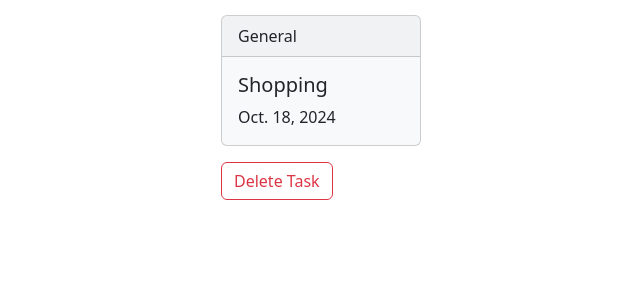
After one commit to Ftymusvy/TODOlist_DRF, a Django app: page /task/2 in a window 1280 px wide. The commit adds this page. Shown: the top 300 px of the page, without its empty margins (319-959 px from the left). Run offline with Django 5.2, Linux system fonts and the light colour scheme; data comes from the database, SQL or seed files in the repository; both versions use the stored data as it was after the commit; some libraries are stand-ins or nearby versions.

Commit message:
details added

```diff
--- a/src/task/urls.py
+++ b/src/task/urls.py
@@ -1,7 +1,12 @@
-
 from django.urls import path
-from task.views import show_task
+from task.views import (
+    show_task,
+    TaskDetail,
+    delete_task
+)
 
 urlpatterns = [
-  path('' , show_task , name="show_task")
+    path('', show_task, name="show_task"),
+    path('task/<int:pk>', TaskDetail.as_view(), name="task_detail"),
+    path('<int:id>/delete', delete_task, name="delete_task"),
 ]
--- a/src/task/views.py
+++ b/src/task/views.py
@@ -2,6 +2,9 @@ from django.shortcuts import render
 from django.http import HttpResponseRedirect
 from task.models import TodoTask, Category
 from task.forms import TaskCreateForm
+from django.views.generic import DetailView
+from django.shortcuts import get_object_or_404,redirect
+
 
 def show_task(request):
     query = TodoTask.objects.all().order_by('created')
@@ -20,3 +23,12 @@ def show_task(request):
     }
 
     return render(request, 'task/index.html', dic)
+
+class TaskDetail(DetailView):
+    model = TodoTask
+    template_name = 'task/detail.html'
+
+def delete_task(request, id):
+    task = get_object_or_404(TodoTask, id=id)
+    task.delete()
+    return redirect('show_task')
--- /dev/null
+++ b/src/templates/task/detail.html
@@ -0,0 +1,15 @@
+{% extends 'base.html' %}
+{% load crispy_forms_tags %}
+
+{% block content %}
+
+<div class="card bg-light mb-3" style="max-width: 18rem;">
+    <div class="card-header">{{ object.category }}</div>
+    <div class="card-body">
+        <h5 class="card-title">{{ object.title }}</h5>
+        <p class="card-text">{{ object.created }}</p>
+    </div>
+</div>
+<a class="btn btn-outline-danger" href="{% url 'delete_task' object.id %}">Delete Task</a>
+
+{% endblock content %}
--- a/src/templates/task/index.html
+++ b/src/templates/task/index.html
@@ -16,7 +16,7 @@
 <br>
 {% for item in query %}
     <div class="card text-white bg-info mb-3" style="max-width: 18rem;">
-        <div class="card-header"><a class="link-dark" href="#">{{ item.category }}</a></div>
+        <div class="card-header"><a class="link-dark" href="{% url 'task_detail' item.pk %}">{{ item.category }}</a></div>
         <div class="card-body">
             <h5 class="card-title">{{ item.title }}</h5>
             <p class="card-text">{{ item.created }}</p>
```
Also changed, not shown: src/db.sqlite3.
